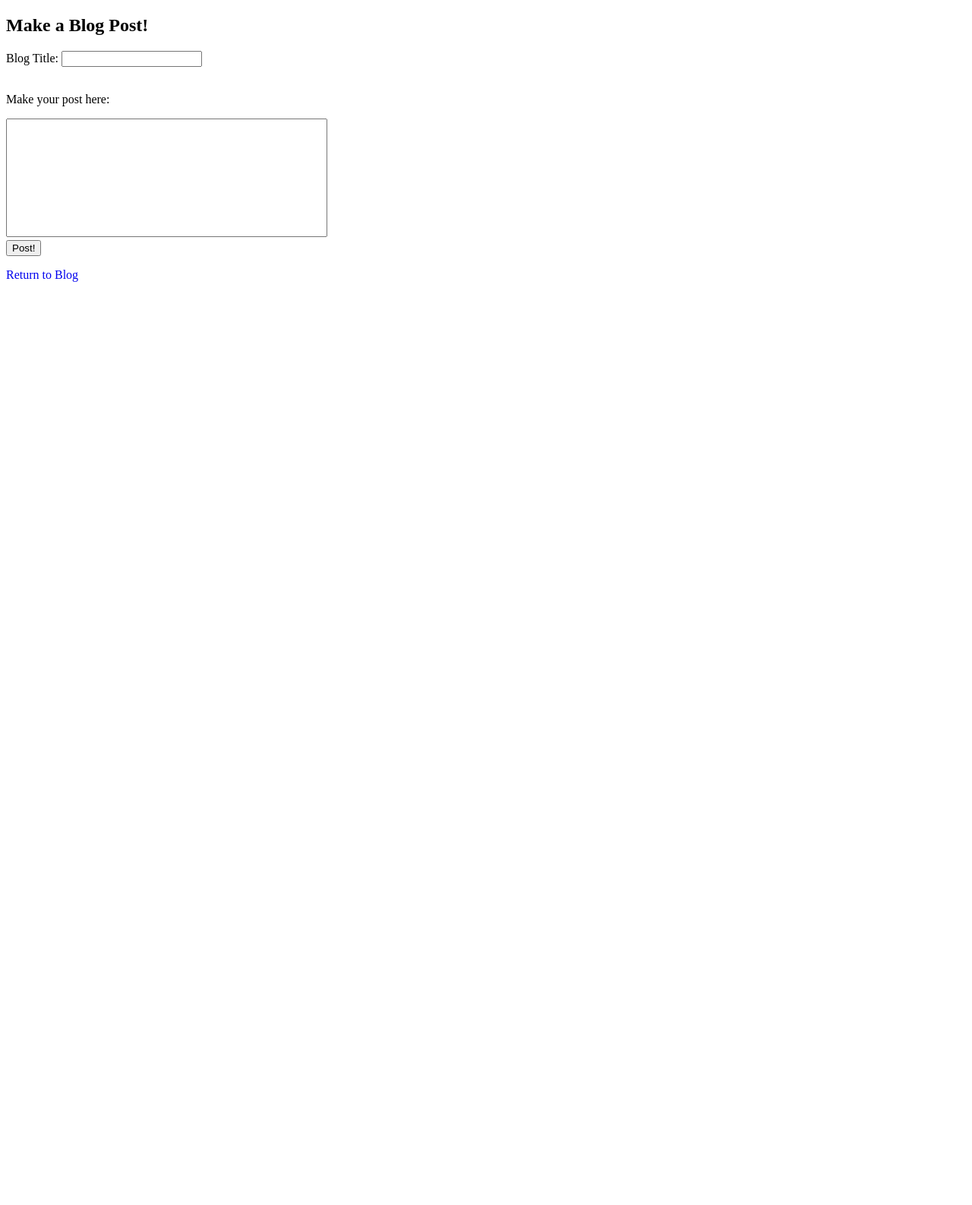
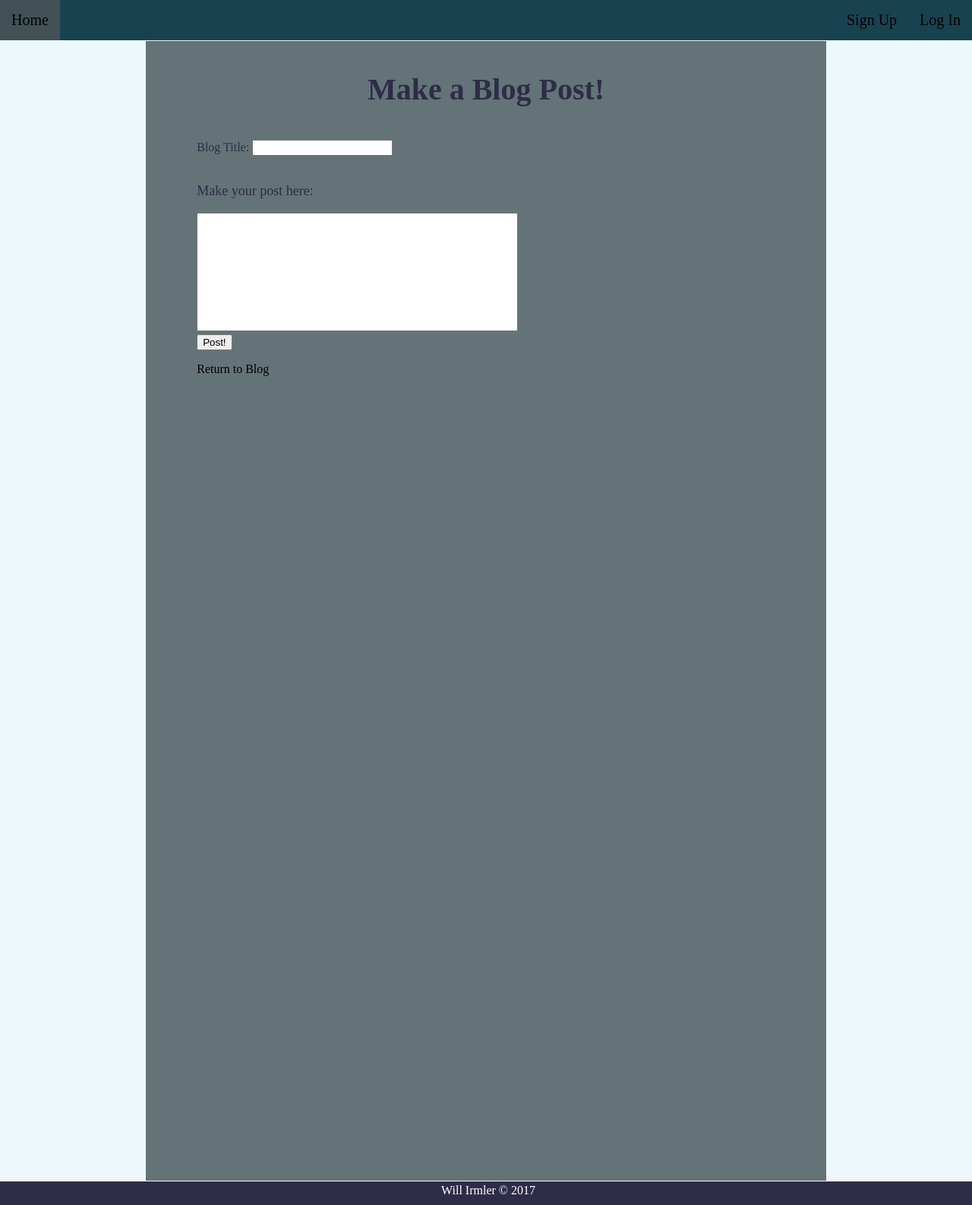
Before and after one commit to NeonDodongo/blogz, a Flask app: page /make-post in a window 1280 px wide. Shown: the whole page at 76% size. Before the commit the page ends 371 px from the top, so only its background shows below. Run offline with Flask 2, Linux system fonts and the light colour scheme.

Commit message:
Added some style, need to render posts by date

```diff
--- /dev/null
+++ b/static/styles/style.css
@@ -0,0 +1,87 @@
+body {
+    width: 100%;
+    min-height: 1400px;
+    margin: auto;
+    color: #2e2c47;
+    background-color: #edf8fc;
+    position: relative;
+}
+
+nav ul {
+    list-style-type: none;
+    margin: 0;
+    padding: 0;
+    color: white;
+}
+
+nav ul li {
+    display: inline-block;
+    text-decoration: none;
+    padding: 15px;
+}
+
+nav ul li:hover {
+    background-color: #415156;
+    color:white
+}
+
+nav {
+    background-color: #194251;
+    margin: auto;
+    font-size: 20px;
+}
+
+h2 {
+    text-align: center;
+    padding-top: 40px;
+    padding-bottom: 10px;
+    font-size: 40px;
+}
+
+h3 {
+    font-size: 25px;
+}
+
+a {
+    text-decoration: none;
+    width: 50%;
+}
+
+a:link {
+    color: black;
+}
+
+a:visited {
+    color: black;
+}
+
+form p {
+    font-size: 18px;
+}
+
+footer {
+    background-color: #2e2c47;
+    color: white;
+    text-align: center;
+    position: absolute;
+    bottom: 0px;
+    height: 25px;
+    width: 100%;
+    padding: 3px;
+}
+
+.body-wrap {
+    width: 70%;
+    position: relative;
+    background-color: #647377;
+    min-height: 1500px;
+    top: -32px;
+    bottom: 100px;
+    margin: auto;
+}
+
+
+.content {
+    width: 85%;
+    margin: auto;
+}
--- a/templates/base.html
+++ b/templates/base.html
@@ -2,14 +2,25 @@
 <html>
     <head>
         <title>Build A Blog</title>
-        <style>
-            a {
-                text-decoration: none;
-            }
-        </style>
+
+        <link rel="stylesheet" type="text/css" href="../static/styles/style.css" />
     </head>
     <body>
-        {% block content %}
-        {% endblock %}
+        <nav>
+            <ul>
+                <li><a href="/">Home</a></li>
+                <li style='float:right;'><a href="/">Log In</a></li>
+                <li style='float:right;'><a href="/">Sign Up</a></li>
+            </ul>
+        </nav>
+        <div class='body-wrap'>
+            <div class='content'>
+                {% block content %}
+                {% endblock %}
+            </div>
+        </div>
+        <footer>
+                Will Irmler &copy; 2017
+        </footer>
     </body>
 </html>
--- a/templates/blog.html
+++ b/templates/blog.html
@@ -6,7 +6,7 @@
 {% for entry in entries %}
 <form method='get'>
     <a href='/?id={{entry.id}}'><h3><u>{{entry.title}}</u></h3></a>
-    {{entry.content}}
+    <p>{{entry.content}}</p>
 </form>
 {% endfor %}
 {% endblock %}
--- a/templates/single-post.html
+++ b/templates/single-post.html
@@ -1,7 +1,9 @@
 {% extends "base.html" %}
 
 {% block content %}
-    <h2>{{entry.title}}</h2>
-    <p>{{entry.content}}</p>
+    <form>
+        <h2>{{entry.title}}</h2>
+        <p>{{entry.content}}</p>
+    </form>
     <a href='/'>Back to Blog</a>
 {% endblock %}
```
